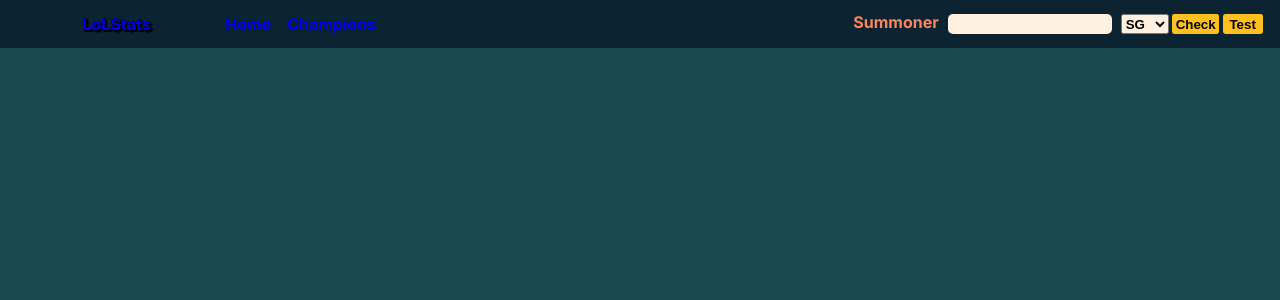
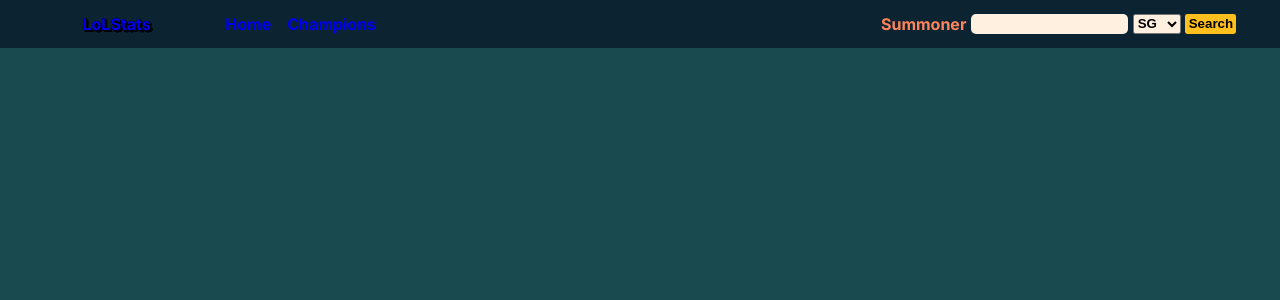
Before and after one commit to PurifierRG/LolStats, a Flask app: template templates/Layout.html in a window 1280 px wide. Shown: the top 300 px of the page. Run offline with Flask 2, Linux system fonts and the light colour scheme; the template is opened without the code that fills it, so the values that code supplies are empty.

Commit message:
Removed test button from UI

```diff
--- a/static/BaseStyle.css
+++ b/static/BaseStyle.css
@@ -199,9 +199,7 @@ nav a:hover {
     display: grid;
     grid-template-columns: repeat(2, max-content);
     grid-gap: 1rem;
-    justify-content: start;
     align-content: center;
-    justify-items: start;
     align-items: center;
     list-style: none;
 }
@@ -214,10 +212,15 @@ nav a:hover {
     justify-self: center;
     align-self: center;
 }
+    .search > form{
+        display: flex;
+        align-items: center;
+        justify-content: center;
+    }
 
 nav input[type="text"] {
     height: 1.2rem;
-    margin: 5px;
+    margin: 0px 0.3rem;
     padding: 0.2rem 0.5rem;
     border: 0px;
     border-radius: 5px;
@@ -250,6 +253,7 @@ nav button:active {
     height: 1.3rem;
     width: 3rem;
     max-width: max-content;
+    margin-right: 0.3rem;
     border-radius: 0.15rem;
     background-color: var(--other-color-2);
     font-weight: bold;
--- a/templates/Layout.html
+++ b/templates/Layout.html
@@ -41,8 +41,7 @@
                     <option value="tw2">TW</option>
                     <option value="vn2">VN</option>
                 </select>
-                <button type="submit" formaction="/lol" formmethod="post">Check</button>
-                <button type="submit" formaction="/test" formmethod="post">Test</button>
+                <button type="submit" formaction="/lol" formmethod="post">Search</button>
             </form>
         </div>
     </nav>
--- a/templates/home.html
+++ b/templates/home.html
@@ -17,7 +17,6 @@
 
     <div class="home-container">
         <h1 class="welcome-text text-center text-shadow-default"> Welcome! </h1>
-        <!-- <img src="../static/Images/lol-icon.webp" alt="League Of Legends"> -->
         <div class="home-search">
             <form action="/lol" class="home-form" autocomplete="off">
                 <select name="region" class="home-select">
@@ -38,7 +37,6 @@
                 </select>
                 <input type="text" name="username" class="home-input-text">
                 <button type="submit" formaction="/lol" formmethod="post" class="home-button">Search</button>
-                <!-- <button type="submit" formaction="/test" formmethod="post" class="home-button">Test</button> -->
             </form>
         </div>
     </div>
```
